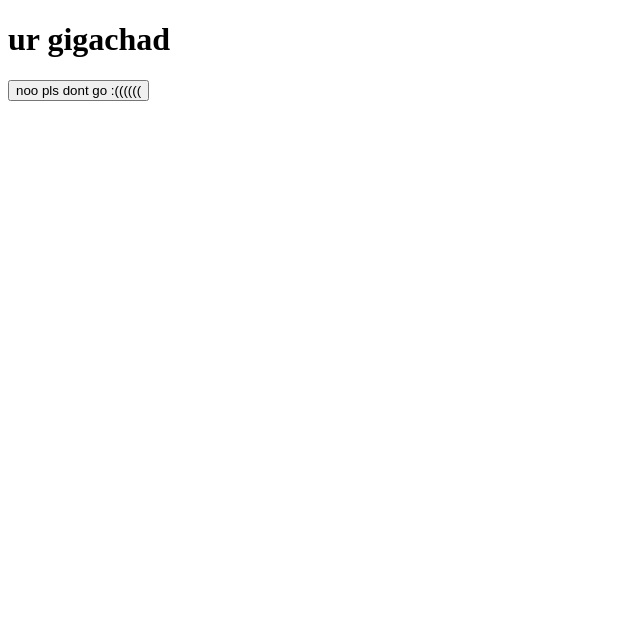
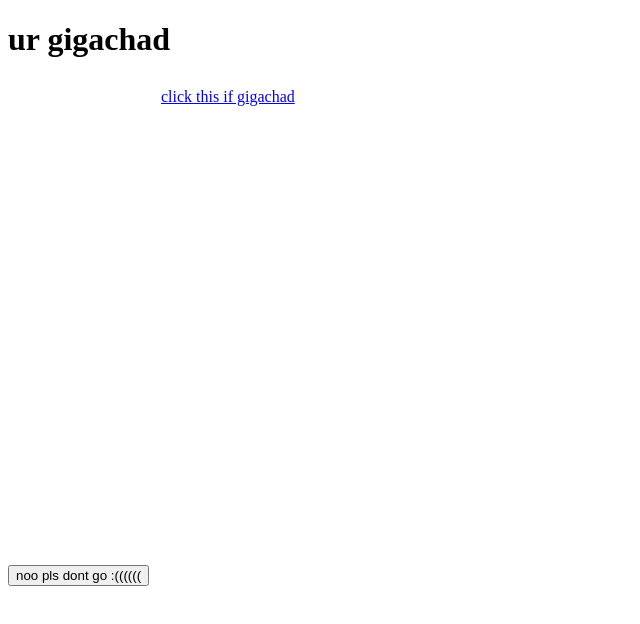
Before and after one commit to tiemonousalt/babagrill, a plain HTML site: page movie.html in a window 1280 px wide. Shown: the whole page, without its empty margins (0-640 px from the left). Drawn offline with Linux system fonts and the light colour scheme.

Commit message:
Update movie.html

```diff
--- a/movie.html
+++ b/movie.html
@@ -7,5 +7,6 @@
   <body>
     <h1>ur gigachad</h1>
     <button onclick="window.location.href = 'index.html';">noo pls dont go :(((((( </button>
+    <embed type="text/html" src="index.html" width="500" height="500"
   </body>
 </html>
```
